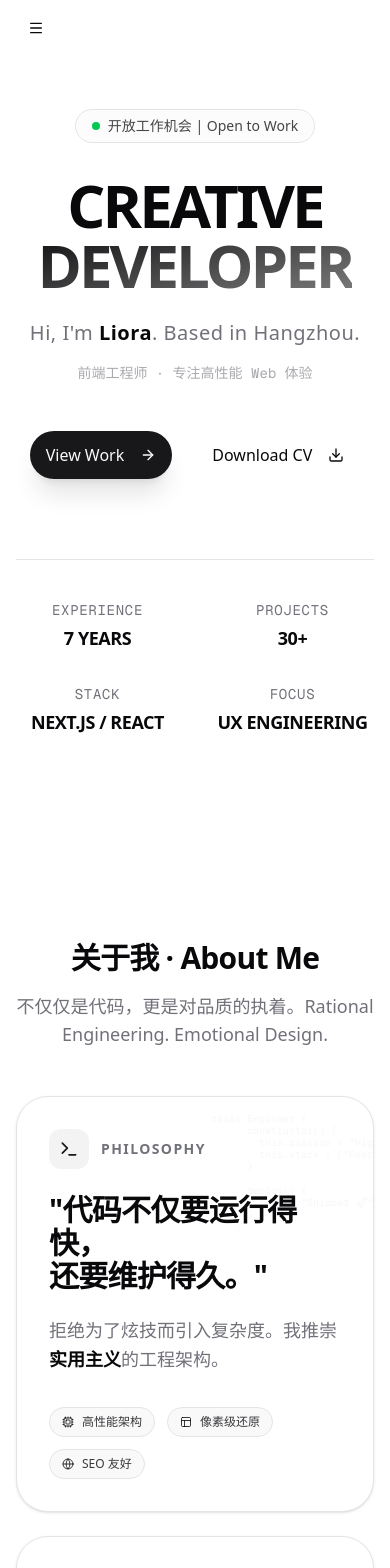
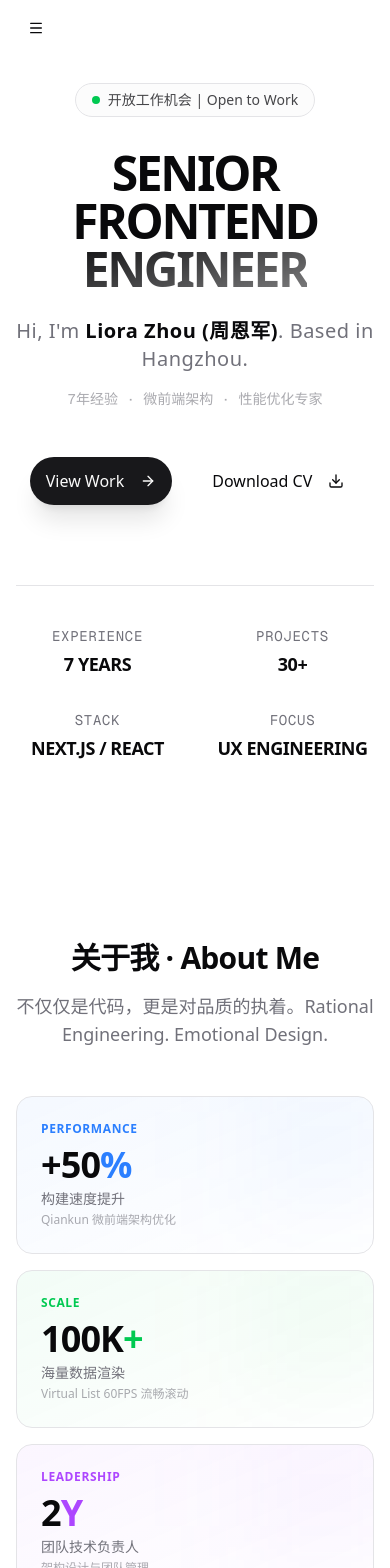
Before and after one commit to zej574099903/portfolio-resume, a Next.js app: page / in a window 390 px wide. Shown: the top 1568 px of the page. Built offline with nearby package versions, Linux system fonts and the light colour scheme.

Commit message:
feat: 优化简历展示以匹配20K标准
- Hero: 修正职位定位为 SENIOR FRONTEND ENGINEER
- Hero: 增加中文全名和核心技能标签
- About: 新增3个 Highlight 成就卡片（50%构建提速、10万数据、2年Lead）
- 强化量化成就展示，提升简历观感到20K+水平

```diff
--- a/src/components/sections/about.tsx
+++ b/src/components/sections/about.tsx
@@ -22,6 +22,70 @@ export function AboutSection() {
           Rational Engineering. Emotional Design.
         </p>
       </ScrollReveal>
+
+      {/* Highlight 成就卡片 */}
+      <div className="mx-auto grid max-w-5xl grid-cols-1 gap-4 md:grid-cols-3">
+        <ScrollReveal delay={0.1}>
+          <div className="group border-border/40 relative overflow-hidden rounded-2xl border bg-gradient-to-br from-blue-500/5 to-blue-500/0 p-6 transition-all hover:border-blue-500/30 hover:shadow-lg hover:shadow-blue-500/10">
+            <div className="absolute top-0 right-0 h-24 w-24 bg-blue-500/10 blur-3xl"></div>
+            <div className="relative">
+              <div className="mb-2 text-xs font-bold tracking-wider text-blue-500 uppercase">
+                Performance
+              </div>
+              <div className="mb-1 text-4xl font-black tracking-tight">
+                +50<span className="text-blue-500">%</span>
+              </div>
+              <div className="text-muted-foreground text-sm">
+                构建速度提升
+                <br />
+                <span className="text-xs opacity-60">
+                  Qiankun 微前端架构优化
+                </span>
+              </div>
+            </div>
+          </div>
+        </ScrollReveal>
+
+        <ScrollReveal delay={0.2}>
+          <div className="group border-border/40 relative overflow-hidden rounded-2xl border bg-gradient-to-br from-green-500/5 to-green-500/0 p-6 transition-all hover:border-green-500/30 hover:shadow-lg hover:shadow-green-500/10">
+            <div className="absolute top-0 right-0 h-24 w-24 bg-green-500/10 blur-3xl"></div>
+            <div className="relative">
+              <div className="mb-2 text-xs font-bold tracking-wider text-green-500 uppercase">
+                Scale
+              </div>
+              <div className="mb-1 text-4xl font-black tracking-tight">
+                100K<span className="text-green-500">+</span>
+              </div>
+              <div className="text-muted-foreground text-sm">
+                海量数据渲染
+                <br />
+                <span className="text-xs opacity-60">
+                  Virtual List 60FPS 流畅滚动
+                </span>
+              </div>
+            </div>
+          </div>
+        </ScrollReveal>
+
+        <ScrollReveal delay={0.3}>
+          <div className="group border-border/40 relative overflow-hidden rounded-2xl border bg-gradient-to-br from-purple-500/5 to-purple-500/0 p-6 transition-all hover:border-purple-500/30 hover:shadow-lg hover:shadow-purple-500/10">
+            <div className="absolute top-0 right-0 h-24 w-24 bg-purple-500/10 blur-3xl"></div>
+            <div className="relative">
+              <div className="mb-2 text-xs font-bold tracking-wider text-purple-500 uppercase">
+                Leadership
+              </div>
+              <div className="mb-1 text-4xl font-black tracking-tight">
+                2<span className="text-purple-500">Y</span>
+              </div>
+              <div className="text-muted-foreground text-sm">
+                团队技术负责人
+                <br />
+                <span className="text-xs opacity-60">架构设计与团队管理</span>
+              </div>
+            </div>
+          </div>
+        </ScrollReveal>
+      </div>
 
       {/* Grid 容器 */}
       <div className="mx-auto grid max-w-7xl auto-rows-[minmax(180px,auto)] grid-cols-1 gap-6 md:grid-cols-12">
@@ -177,7 +241,7 @@ export function AboutSection() {
  * 3. 动画是可逆的 (Reversible)，上滑下滑都会触发
  * 4. 动画是平滑连续的 (Continuous)，而非一次性触发
  */
-// eslint-disable-next-line @typescript-eslint/no-unused-vars
+
 function ScrollReveal({
   children,
   className,
--- a/src/components/sections/hero.tsx
+++ b/src/components/sections/hero.tsx
@@ -50,12 +50,12 @@ export function HeroSection() {
               initial={{ opacity: 0, scale: 0.95 }}
               animate={{ opacity: 1, scale: 1 }}
               transition={{ duration: 0.8, ease: [0.16, 1, 0.3, 1] }}
-              className="text-foreground text-6xl font-black tracking-tighter sm:text-7xl md:text-8xl lg:text-9xl"
+              className="text-foreground text-5xl font-black tracking-tighter sm:text-6xl md:text-7xl lg:text-8xl"
             >
-              CREATIVE
+              SENIOR FRONTEND
               <br />
               <span className="from-foreground to-foreground/50 bg-gradient-to-br bg-clip-text text-transparent">
-                DEVELOPER
+                ENGINEER
               </span>
             </motion.h1>
 
@@ -67,11 +67,13 @@ export function HeroSection() {
             >
               <p className="text-muted-foreground text-xl font-light tracking-wide md:text-2xl">
                 Hi, I&apos;m{' '}
-                <span className="text-foreground font-semibold">Liora</span>.
-                Based in Hangzhou.
+                <span className="text-foreground font-semibold">
+                  Liora Zhou (周恩军)
+                </span>
+                . Based in Hangzhou.
               </p>
               <p className="text-muted-foreground/60 mt-2 font-mono text-sm md:text-base">
-                前端工程师 · 专注高性能 Web 体验
+                7年经验 · 微前端架构 · 性能优化专家
               </p>
             </motion.div>
           </div>
@@ -85,6 +87,13 @@ export function HeroSection() {
             <Button
               size="lg"
               className="h-12 rounded-full px-8 text-base font-medium shadow-xl transition-all hover:scale-105 hover:shadow-2xl"
+              onClick={() => {
+                const projectsSection = document.getElementById('projects');
+                projectsSection?.scrollIntoView({
+                  behavior: 'smooth',
+                  block: 'start',
+                });
+              }}
             >
               View Work
               <ArrowRight className="ml-2 h-4 w-4" />
@@ -93,6 +102,15 @@ export function HeroSection() {
               size="lg"
               variant="ghost"
               className="hover:bg-secondary/50 h-12 rounded-full px-8 text-base"
+              onClick={() => {
+                const cvUrl = '/cv_file/简历-周恩军-前端-7年.pdf';
+                const link = document.createElement('a');
+                link.href = cvUrl;
+                link.download = 'Liora_Zhou_Resume.pdf';
+                document.body.appendChild(link);
+                link.click();
+                document.body.removeChild(link);
+              }}
             >
               Download CV
               <Download className="ml-2 h-4 w-4" />
```
